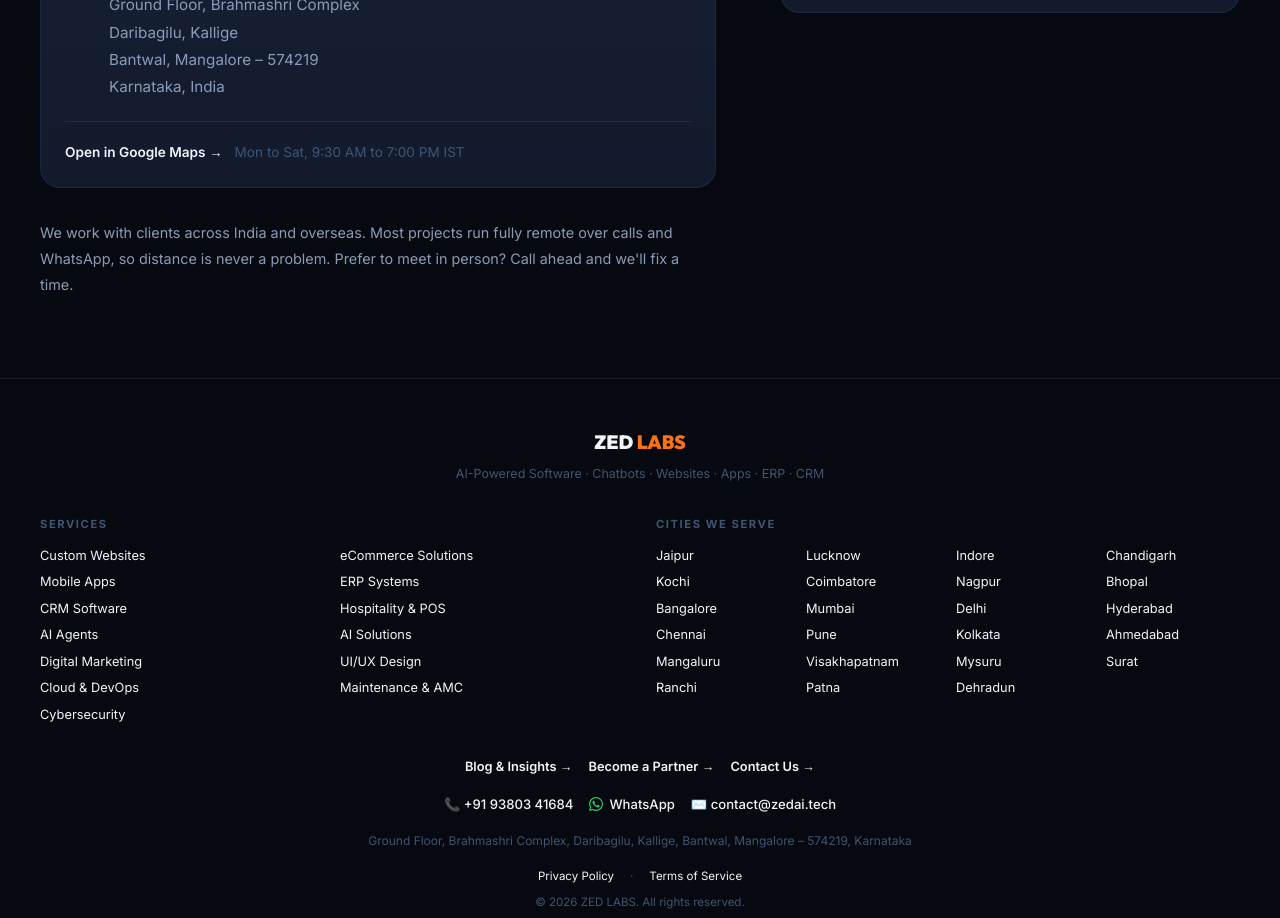
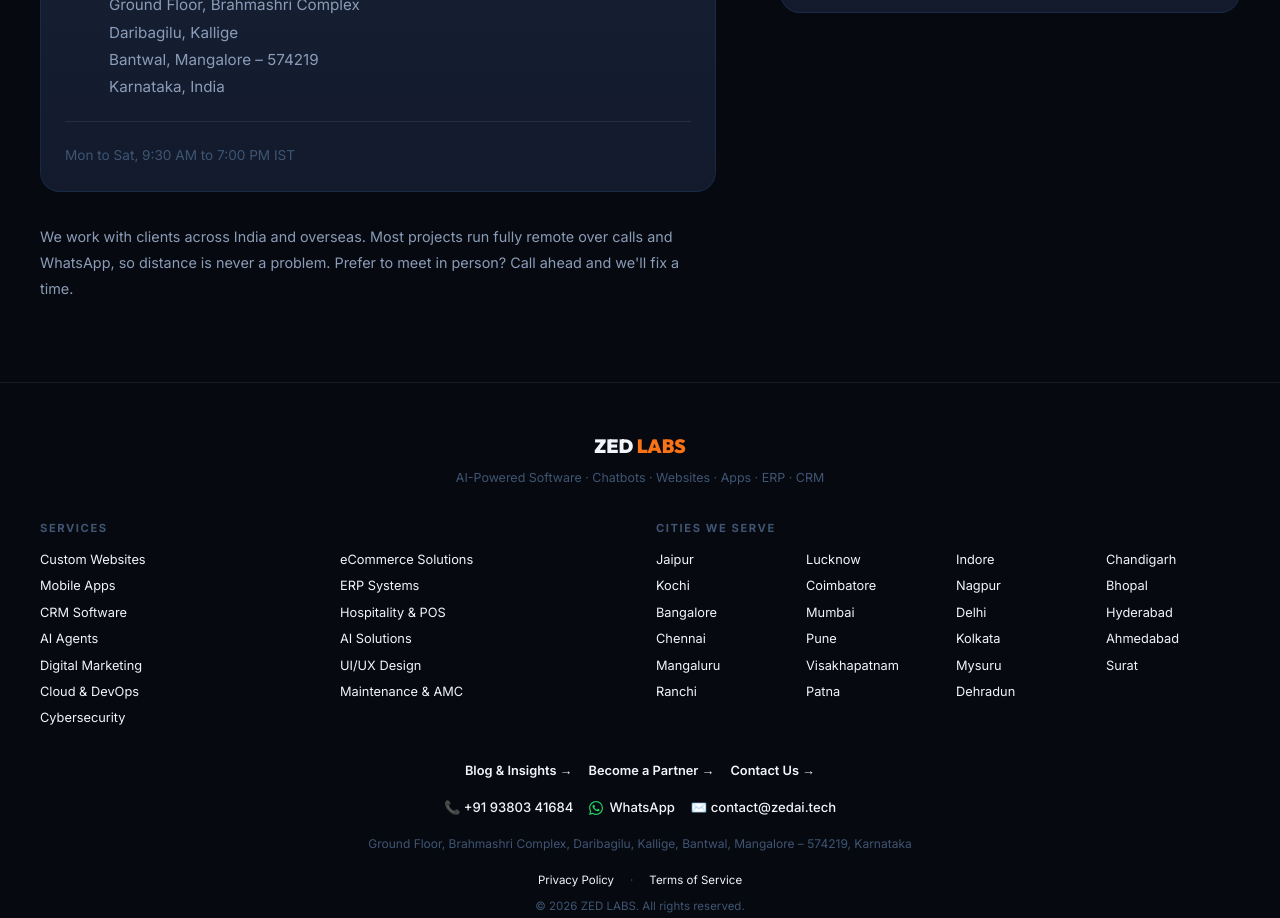
Before and after one commit to sandeshkumar/zedai, a Next.js app: page /contact in a window 1280 px wide. Shown: the part 1200-2118 px from the top of the page. Built offline with nearby package versions, Linux system fonts and the light colour scheme.

Commit message:
fix: remove Google Maps link from contact page
Co-Authored-By: Claude Opus 5 (1M context) <noreply@anthropic.com>

```diff
--- a/app/contact/page.tsx
+++ b/app/contact/page.tsx
@@ -180,15 +180,7 @@ export default function ContactPage() {
                       Karnataka, India
                     </address>
                   </div>
-                  <div className="flex flex-wrap gap-3 mt-5 pt-5 border-t border-border-subtle">
-                    <a
-                      href={CONTACT.address.mapsUrl}
-                      target="_blank"
-                      rel="noopener noreferrer"
-                      className="inline-flex items-center gap-1.5 text-[0.85rem] font-semibold text-accent hover:text-accent-light transition-colors"
-                    >
-                      Open in Google Maps →
-                    </a>
+                  <div className="mt-5 pt-5 border-t border-border-subtle">
                     <span className="text-[0.85rem] text-text-dim">
                       {CONTACT.hours}
                     </span>
--- a/lib/constants.ts
+++ b/lib/constants.ts
@@ -630,8 +630,6 @@ export const CONTACT = {
     postalCode: "574219",
     country: "IN",
     full: "Ground Floor, Brahmashri Complex, Daribagilu, Kallige, Bantwal, Mangalore - 574219, Karnataka, India",
-    mapsUrl:
-      "https://www.google.com/maps/search/?api=1&query=Brahmashri+Complex%2C+Daribagilu%2C+Kallige%2C+Bantwal%2C+Mangalore+574219",
   },
   hours: "Mon to Sat, 9:30 AM to 7:00 PM IST",
 } as const;
```
